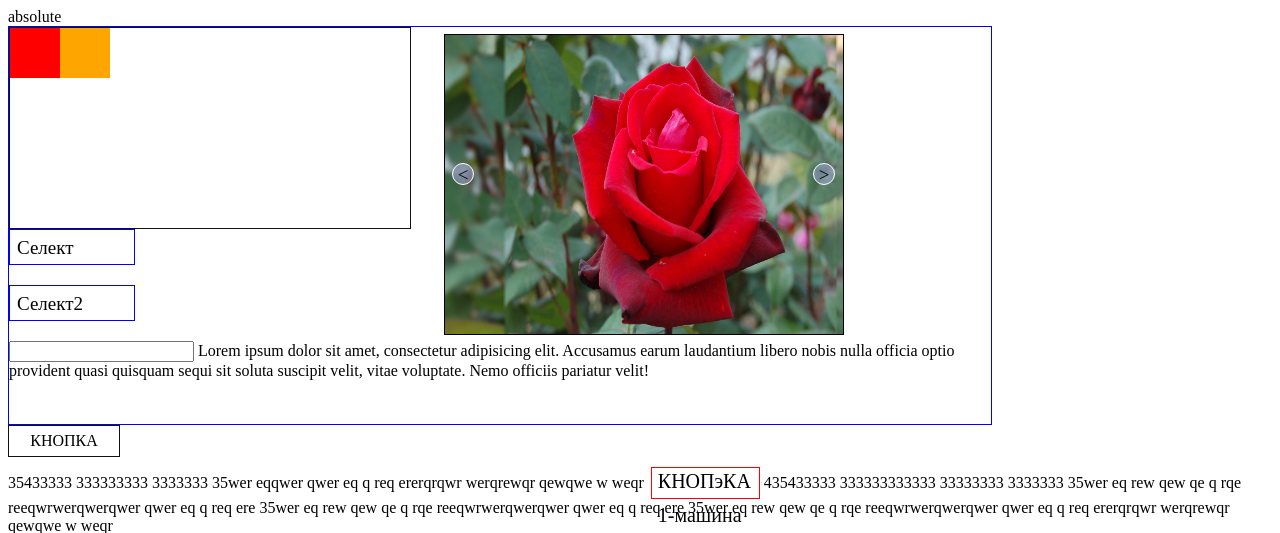
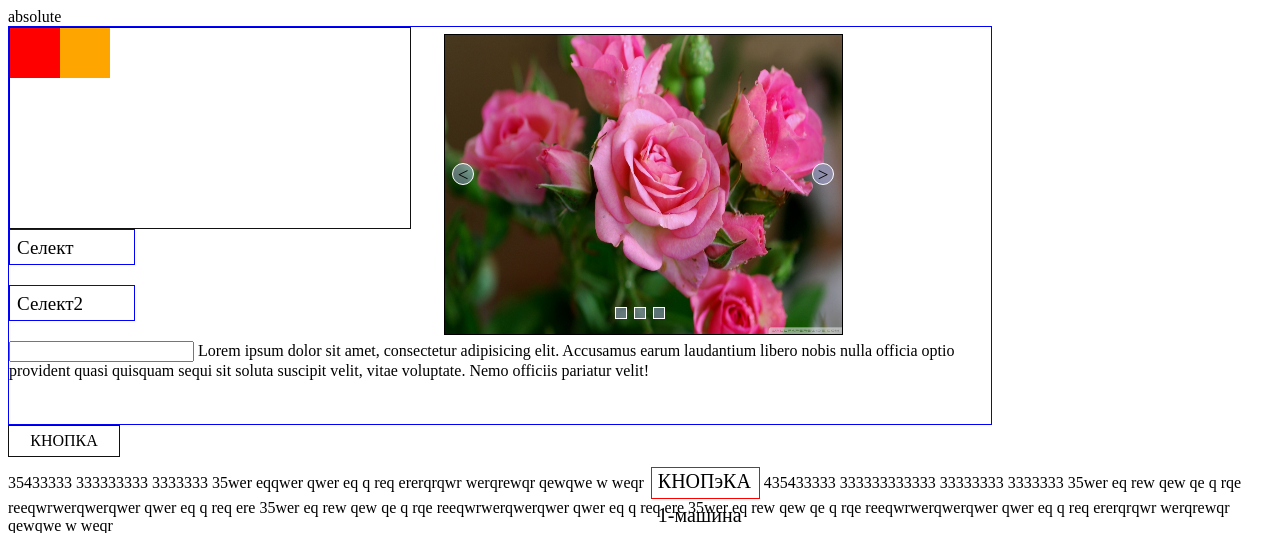
Before and after one commit to kipishio/NevedomayaHuynya, a Django app: page /test/ in a window 1280 px wide. Shown: the top 533 px of the page. Run offline with Django 3.2, Linux system fonts and the light colour scheme; parts of the project's set-up code (start-up, migrations or seed data) failed here and were passed over.

Commit message:
поменял малость стиль

```diff
--- a/KatalogCvetov/static/katalogcvetov/css/test.css
+++ b/KatalogCvetov/static/katalogcvetov/css/test.css
@@ -391,7 +391,7 @@
 }
 
 .slider{
-    width: 398px;
+    width: 397px;
     height: 299px;
     border: 1px solid #000;
     background-color: #666;
@@ -445,9 +445,12 @@
 .slider .ramka{
     /* border: 1px solid #f6f6f6; */
     height: 100%;
-    width: 100%;
+    width: 10000px;
     margin: 0 0 0 0;
-    position: absolute;
+    position: relative;
+    left: 0;
+    top: 0;
+    float: left;
 }
 .slider .bottom .bt_knopka{
 	position:relative;
@@ -470,11 +473,12 @@
     height: 299px;
 
     width: 398px;
-    position: absolute;
+    position: relative;
     top: 0px;
-    right: 0;
+    left: 0;
     display: block;
     margin: 0 0 0 0;
+    float: left;
 }
 
 .left .le_knopka{
--- a/KatalogCvetov/static/katalogcvetov/js/test.js
+++ b/KatalogCvetov/static/katalogcvetov/js/test.js
@@ -194,5 +194,42 @@
     })
     console.log('Captain’s Log')
 
+    //$(function(){
+        var ramka = $('.ramka'),
+            sliderContent = ramka.html(),
+            slideShirina = $('.slider').outerWidth(),            //ширина рамки
+            slideCount = $('.ramka img').length,           //количество слайдов
+            btn_prev = $('.right .ri_knopka'),              // Кнопка "назад"
+            btn_next = $('.left .le_knopka'),               // Кнопка "вперед"
+            sliderInterval = 3300,                          // Интервал смены слайдов
+            animateTime = 1000,                             // Время смены слайдов
+            course = 1,                                         // Направление движения слайдера (1 или -1)
+            margin = -slideShirina;                          // Первоначальное смещение слайдов
+        $('.ramka img:last').clone().prependTo('.ramka');         // Копия последнего слайда помещается в начало.
+        $('.ramka img').eq(1).clone().appendTo('.ramka');                  // Копия первого слайда помещается в конец.
+        $('.ramka').css({'margin-left':-slideShirina});             // Контейнер .ramka сдвигается влево на ширину одного слайда.
+
+        function nextSlide(){
+            interval = window.setInterval(animate, sliderInterval); // Запускается функция animation(), выполняющая смену слайдов.
+        }
+
+        function animate(){
+            if (margin == -slideShirina*slideCount-slideShirina){
+                $('.ramka').css({'margin-left':-slideShirina})
+                margin = -slideShirina*2
+            }else if(margin==0 && course==-1){
+                margin = -slideShirina*slideCount+slideShirina
+            }else {
+                margin = margin-slideShirina*(course)
+            }
+            ramka.animate({'marginLeft':margin}, animateTime)
+        }
+        nextSlide();
+    //})
+
+
+
+
+
 
 })
--- a/KatalogCvetov/templates/katalogcvetov/test.html
+++ b/KatalogCvetov/templates/katalogcvetov/test.html
@@ -263,7 +263,8 @@
         <img src="../../media/slider/1.jpg" height="100" width="100"/>
         <img src="../../media/slider/2.jpg" height="100" width="100"/>
         <img class="ir" src="../../media/slider/3.jpg" height="100" width="100"/>
-        <div class="left">
+    </div>
+     <div class="left">
             <div class="le_knopka"><</div>
         </div>
         <div class="cont"></div>
@@ -271,11 +272,10 @@
             <div class="ri_knopka">></div>
         </div>
         <div class="bottom">
-            <div class="bt_knopka1"></div>
-            <div class="bt_knopka2"></div>
-            <div class="bt_knopka3"></div>
+            <div class="bt_knopka"></div>
+            <div class="bt_knopka"></div>
+            <div class="bt_knopka"></div>
         </div>
-    </div>
     <div class="">
 
     </div>
```
